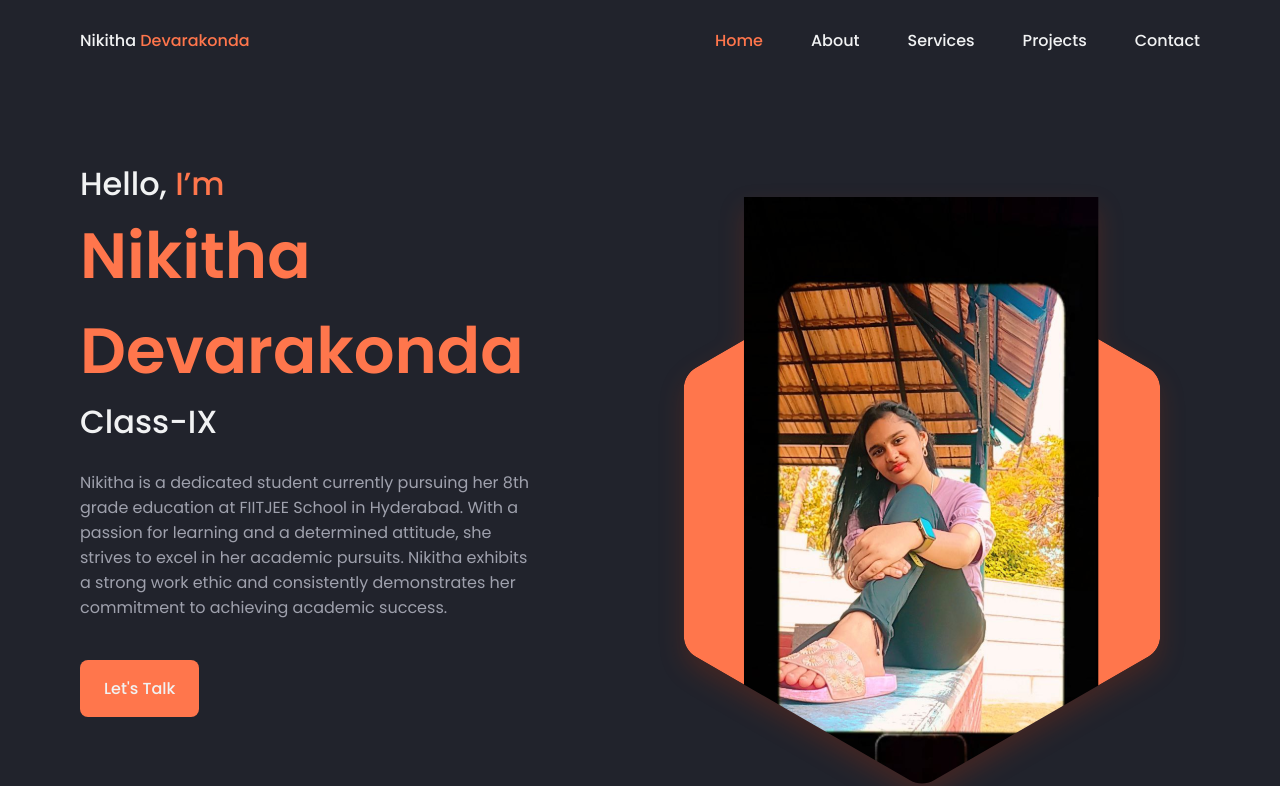
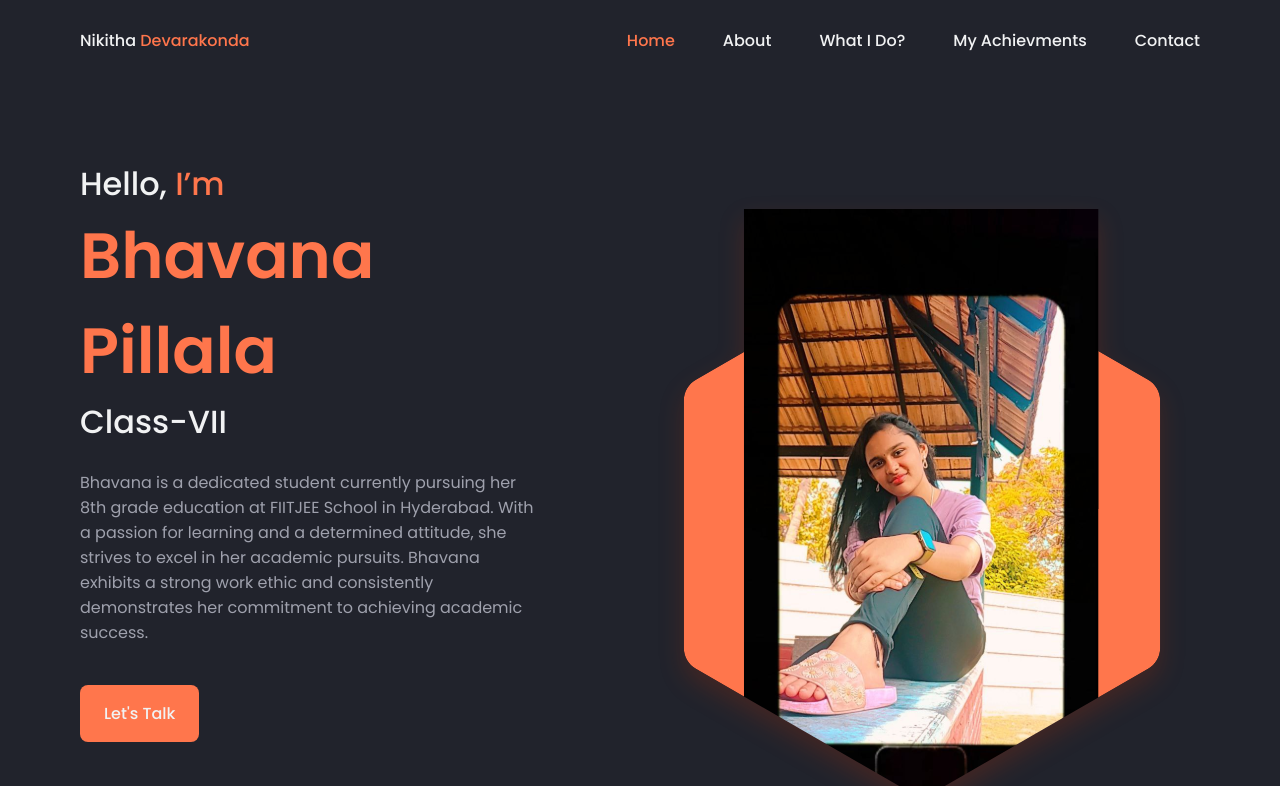
Before and after one commit to dvchary/portfolio_bhavana, a plain HTML site: page index.html in a window 1280 px wide. Shown: the top 786 px of the page. Drawn offline with nearby package versions, Linux system fonts and the light colour scheme.

Commit message:
Update index.js file

```diff
--- a/index.html
+++ b/index.html
@@ -34,10 +34,10 @@
                   <a href="#about" class="nav__link">About</a>
                </li>
                <li class="nav__item">
-                  <a href="#services" class="nav__link">Services</a>
+                  <a href="#services" class="nav__link">What I Do?</a>
                </li>
                <li class="nav__item">
-                  <a href="#projects" class="nav__link">Projects</a>
+                  <a href="#projects" class="nav__link">My Achievments</a>
                </li>
                <li class="nav__item">
                   <a href="#contact" class="nav__link">Contact</a>
@@ -70,19 +70,18 @@
                   </h3>
 
                   <h1 class="home__title">
-                     Nikitha Devarakonda
+                     Bhavana Pillala
                   </h1>
 
                   <h3 class="home__education">
-                     Class-IX
+                     Class-VII
                   </h3>
 
                   <p class="home__description">
-                     Nikitha is a dedicated student currently pursuing her 8th grade education at FIITJEE School in
+                     Bhavana is a dedicated student currently pursuing her 8th grade education at FIITJEE School in
                      Hyderabad. With a passion for learning and a determined attitude, she strives to excel in her
-                     academic pursuits. Nikitha exhibits a strong work ethic and consistently demonstrates her
+                     academic pursuits. Bhavana exhibits a strong work ethic and consistently demonstrates her
                      commitment to achieving academic success.
-
                   </p>
 
                   <a href="#contact" class="button">Let's Talk</a>
```
